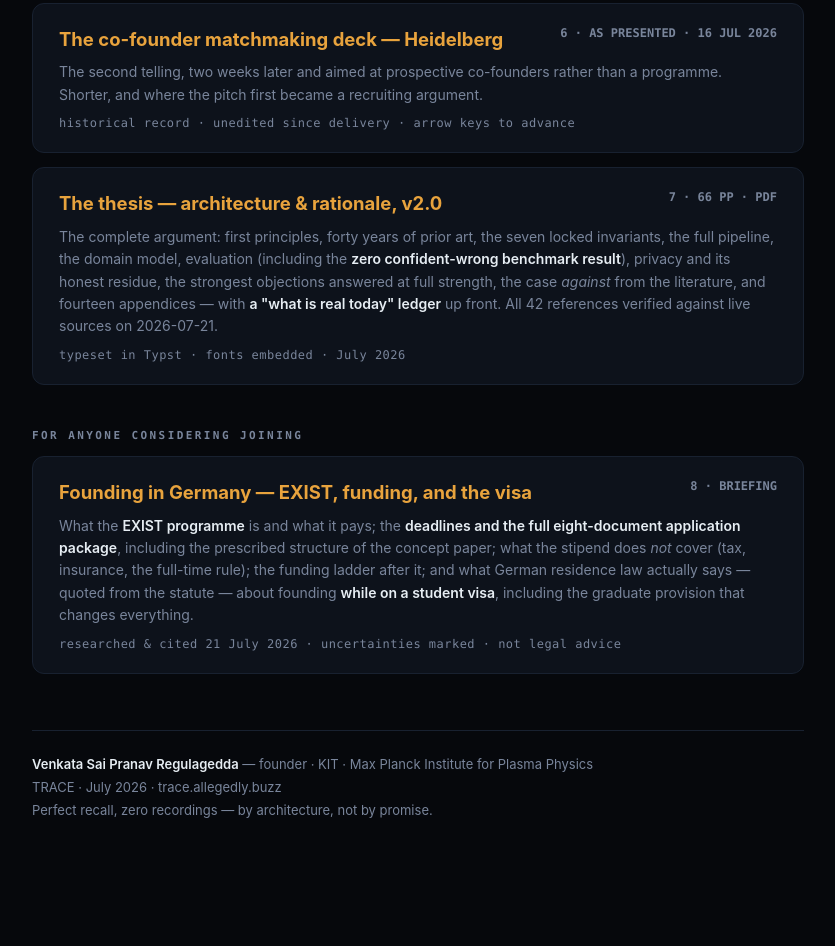
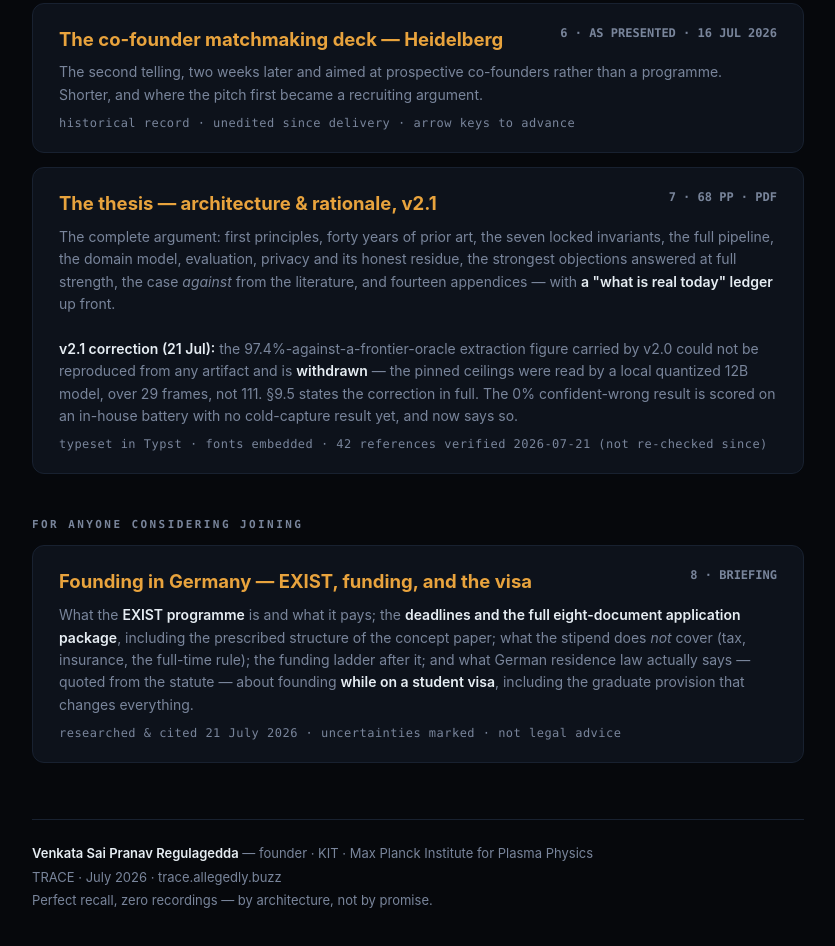
Before and after one commit to zer00318/soma, a plain HTML site: page index.html in a window 1280 px wide. Shown: the part 1203-2149 px from the top of the page, without its empty margins (222-1057 px from the left). Before the commit the page ends 2106 px from the top, so only its background shows below. Drawn offline with Linux system fonts and the light colour scheme.

Commit message:
Publish thesis v2.1 (extraction claim withdrawn) + corrected front door

```diff
--- a/index.html
+++ b/index.html
@@ -98,15 +98,19 @@
 </a>
 
 <a class="card" href="TRACE_Architecture_Thesis.pdf">
-  <span class="n">7 · 66 PP · PDF</span>
-  <div class="t">The thesis — architecture &amp; rationale, v2.0</div>
+  <span class="n">7 · 68 PP · PDF</span>
+  <div class="t">The thesis — architecture &amp; rationale, v2.1</div>
   <div class="d">The complete argument: first principles, forty years of prior art, the
-  seven locked invariants, the full pipeline, the domain model, evaluation (including
-  the <b>zero confident-wrong benchmark result</b>), privacy and its honest residue,
-  the strongest objections answered at full strength, the case <i>against</i> from the
-  literature, and fourteen appendices — with <b>a "what is real today" ledger</b> up
-  front. All 42 references verified against live sources on 2026-07-21.</div>
-  <div class="meta">typeset in Typst · fonts embedded · July 2026</div>
+  seven locked invariants, the full pipeline, the domain model, evaluation, privacy and
+  its honest residue, the strongest objections answered at full strength, the case
+  <i>against</i> from the literature, and fourteen appendices — with <b>a "what is real
+  today" ledger</b> up front.<br><br>
+  <b>v2.1 correction (21 Jul):</b> the 97.4%-against-a-frontier-oracle extraction figure
+  carried by v2.0 could not be reproduced from any artifact and is <b>withdrawn</b> —
+  the pinned ceilings were read by a local quantized 12B model, over 29 frames, not 111.
+  §9.5 states the correction in full. The 0% confident-wrong result is scored on an
+  in-house battery with no cold-capture result yet, and now says so.</div>
+  <div class="meta">typeset in Typst · fonts embedded · 42 references verified 2026-07-21 (not re-checked since)</div>
 </a>
 
 <div class="order" style="margin-top:44px">FOR ANYONE CONSIDERING JOINING</div>
```
Also changed, not shown: 4 other files.
